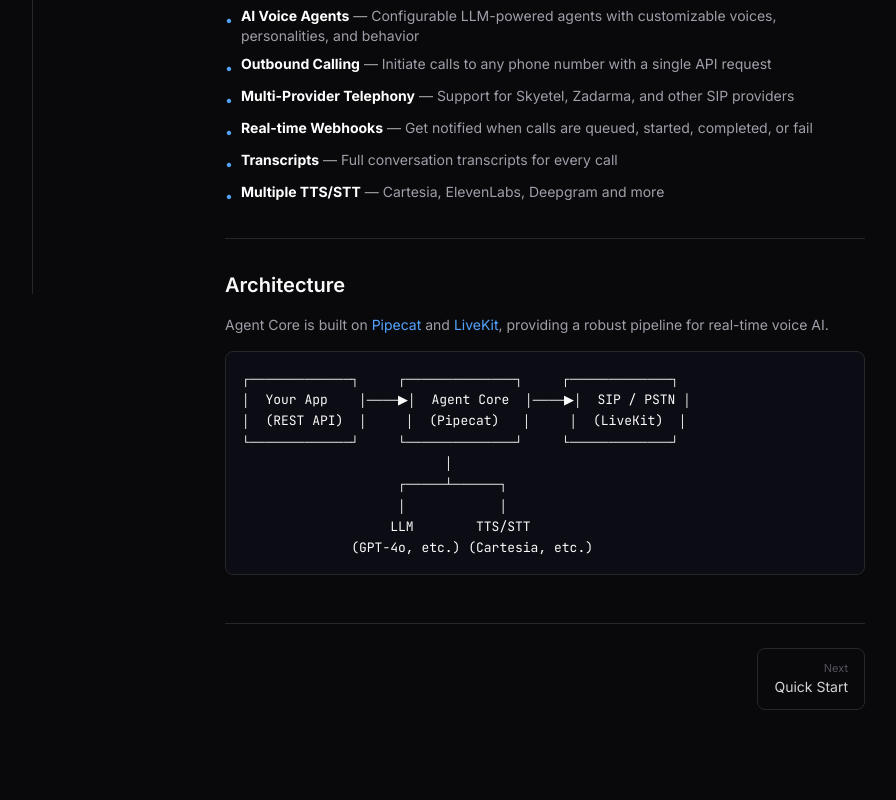
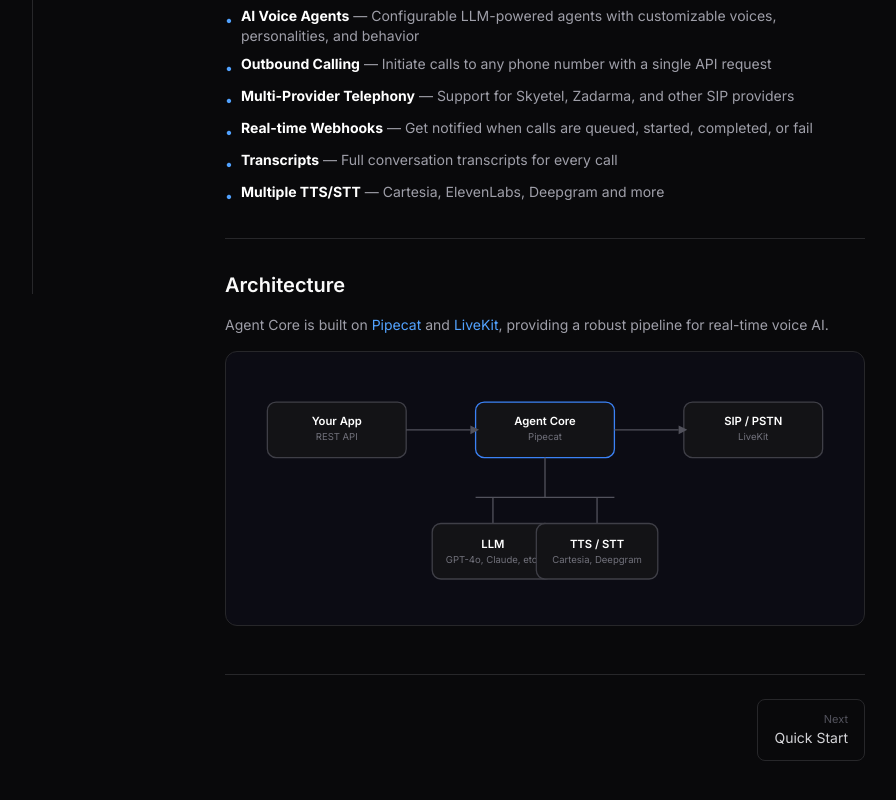
Before and after one commit to kontstantinsm1/agent-docs, a React (Vite) app: page /docs in a window 1280 px wide. Shown: the part 506-1306 px from the top of the page, without its empty margins (223-1119 px from the left). Before the commit the page ends 1256 px from the top, so only its background shows below. Built offline with nearby package versions, Linux system fonts and the light colour scheme.

Commit message:
fix: architecture SVG diagram, sidebar hash links, rename Tools to Integrations

```diff
--- a/src/components/Layout.jsx
+++ b/src/components/Layout.jsx
@@ -132,12 +132,24 @@
   )
 }
 
-function SidebarLink({ label, path, method }) {
+function SidebarLink({ label, path, method, hash }) {
   const methodColors = {
     GET: 'bg-emerald-500/10 text-emerald-400',
     POST: 'bg-blue-500/10 text-blue-400',
     PUT: 'bg-yellow-500/10 text-yellow-400',
     DELETE: 'bg-red-500/10 text-red-400',
+  }
+
+  // Hash links scroll to section, no active highlight
+  if (hash) {
+    return (
+      <a
+        href={hash}
+        className="flex items-center gap-2 px-4 py-1.5 text-[13px] border-l-2 border-transparent text-zinc-400 hover:text-zinc-200 hover:bg-zinc-800/50 transition-colors no-underline"
+      >
+        {label}
+      </a>
+    )
   }
 
   return (
--- a/src/data/navigation.js
+++ b/src/data/navigation.js
@@ -1,7 +1,7 @@
 export const topTabs = [
   { label: 'Documentation', path: '/docs', prefix: '/docs' },
   { label: 'API Reference', path: '/api', prefix: '/api' },
-  { label: 'Tools', path: '/tools/mcp-server', prefix: '/tools' },
+  { label: 'Integrations', path: '/tools/mcp-server', prefix: '/tools' },
 ]
 
 export const sidebars = {
@@ -73,10 +73,10 @@
       title: 'MCP Server',
       links: [
         { label: 'Overview', path: '/tools/mcp-server' },
-        { label: 'Quick Start', path: '/tools/mcp-server#quick-start' },
-        { label: 'Configuration', path: '/tools/mcp-server#configuration' },
-        { label: 'Registries', path: '/tools/mcp-server#registries' },
-        { label: 'Troubleshooting', path: '/tools/mcp-server#troubleshooting' },
+        { label: 'Quick Start', path: '/tools/mcp-server', hash: '#quick-start' },
+        { label: 'Configuration', path: '/tools/mcp-server', hash: '#configuration' },
+        { label: 'Registries', path: '/tools/mcp-server', hash: '#registries' },
+        { label: 'Troubleshooting', path: '/tools/mcp-server', hash: '#troubleshooting' },
       ],
     },
   ],
--- a/src/index.css
+++ b/src/index.css
@@ -6,6 +6,7 @@
 }
 
 * { -webkit-font-smoothing: antialiased; -moz-osx-font-smoothing: grayscale; }
+html { scroll-behavior: smooth; scroll-padding-top: 80px; }
 
 body {
   margin: 0;
--- a/src/pages/Introduction.jsx
+++ b/src/pages/Introduction.jsx
@@ -1,6 +1,5 @@
 import { Link } from 'react-router-dom'
 import { Zap, FileText, Plug, ArrowRight } from 'lucide-react'
-import CodeBlock from '../components/CodeBlock'
 
 const cards = [
   { icon: Zap, title: 'Quick Start', desc: 'Make your first AI call in under 5 minutes.', to: '/docs/quickstart' },
@@ -50,19 +49,62 @@
         <p className="text-sm text-zinc-400 mb-4">
           Agent Core is built on <a href="https://pipecat.ai" className="text-blue-400 hover:underline" target="_blank" rel="noreferrer">Pipecat</a> and <a href="https://livekit.io" className="text-blue-400 hover:underline" target="_blank" rel="noreferrer">LiveKit</a>, providing a robust pipeline for real-time voice AI.
         </p>
-        <CodeBlock>{`┌─────────────┐     ┌──────────────┐     ┌─────────────┐
-│  Your App    │────▶│  Agent Core  │────▶│  SIP / PSTN │
-│  (REST API)  │     │  (Pipecat)   │     │  (LiveKit)  │
-└─────────────┘     └──────────────┘     └─────────────┘
-                          │
-                    ┌─────┴──────┐
-                    │            │
-                   LLM        TTS/STT
-              (GPT-4o, etc.) (Cartesia, etc.)`}</CodeBlock>
+        <ArchDiagram />
       </div>
 
       <PageNav next={{ label: 'Quick Start', path: '/docs/quickstart' }} />
     </>
+  )
+}
+
+function ArchDiagram() {
+  const boxClass = "fill-[#131316] stroke-zinc-700"
+  const textMain = "fill-white text-[13px] font-semibold"
+  const textSub = "fill-zinc-500 text-[11px]"
+  const arrow = "stroke-zinc-600 fill-none"
+  const arrowHead = "fill-zinc-600"
+
+  return (
+    <div className="my-4 p-6 rounded-xl border border-zinc-800 bg-[#0c0c14] overflow-x-auto">
+      <svg viewBox="0 0 680 260" className="w-full max-w-[600px] mx-auto" xmlns="http://www.w3.org/2000/svg">
+        {/* Top row boxes */}
+        <rect x="20" y="30" width="160" height="64" rx="10" className={boxClass} strokeWidth="1.5" />
+        <text x="100" y="56" textAnchor="middle" className={textMain}>Your App</text>
+        <text x="100" y="74" textAnchor="middle" className={textSub}>REST API</text>
+
+        <rect x="260" y="30" width="160" height="64" rx="10" className={boxClass} strokeWidth="1.5" style={{ stroke: '#3b82f6', strokeWidth: 1.5 }} />
+        <text x="340" y="56" textAnchor="middle" className={textMain}>Agent Core</text>
+        <text x="340" y="74" textAnchor="middle" className={textSub}>Pipecat</text>
+
+        <rect x="500" y="30" width="160" height="64" rx="10" className={boxClass} strokeWidth="1.5" />
+        <text x="580" y="56" textAnchor="middle" className={textMain}>SIP / PSTN</text>
+        <text x="580" y="74" textAnchor="middle" className={textSub}>LiveKit</text>
+
+        {/* Arrows top row */}
+        <line x1="180" y1="62" x2="254" y2="62" className={arrow} strokeWidth="1.5" />
+        <polygon points="254,57 264,62 254,67" className={arrowHead} />
+
+        <line x1="420" y1="62" x2="494" y2="62" className={arrow} strokeWidth="1.5" />
+        <polygon points="494,57 504,62 494,67" className={arrowHead} />
+
+        {/* Vertical line from Agent Core */}
+        <line x1="340" y1="94" x2="340" y2="140" className={arrow} strokeWidth="1.5" />
+
+        {/* Branch lines */}
+        <line x1="260" y1="140" x2="420" y2="140" className={arrow} strokeWidth="1.5" />
+        <line x1="280" y1="140" x2="280" y2="170" className={arrow} strokeWidth="1.5" />
+        <line x1="400" y1="140" x2="400" y2="170" className={arrow} strokeWidth="1.5" />
+
+        {/* Bottom boxes */}
+        <rect x="210" y="170" width="140" height="64" rx="10" className={boxClass} strokeWidth="1.5" />
+        <text x="280" y="198" textAnchor="middle" className={textMain}>LLM</text>
+        <text x="280" y="216" textAnchor="middle" className={textSub}>GPT-4o, Claude, etc.</text>
+
+        <rect x="330" y="170" width="140" height="64" rx="10" className={boxClass} strokeWidth="1.5" />
+        <text x="400" y="198" textAnchor="middle" className={textMain}>TTS / STT</text>
+        <text x="400" y="216" textAnchor="middle" className={textSub}>Cartesia, Deepgram</text>
+      </svg>
+    </div>
   )
 }
 
```
Also changed, not shown: 1 other file (tests, documents, lock files or other folders).
